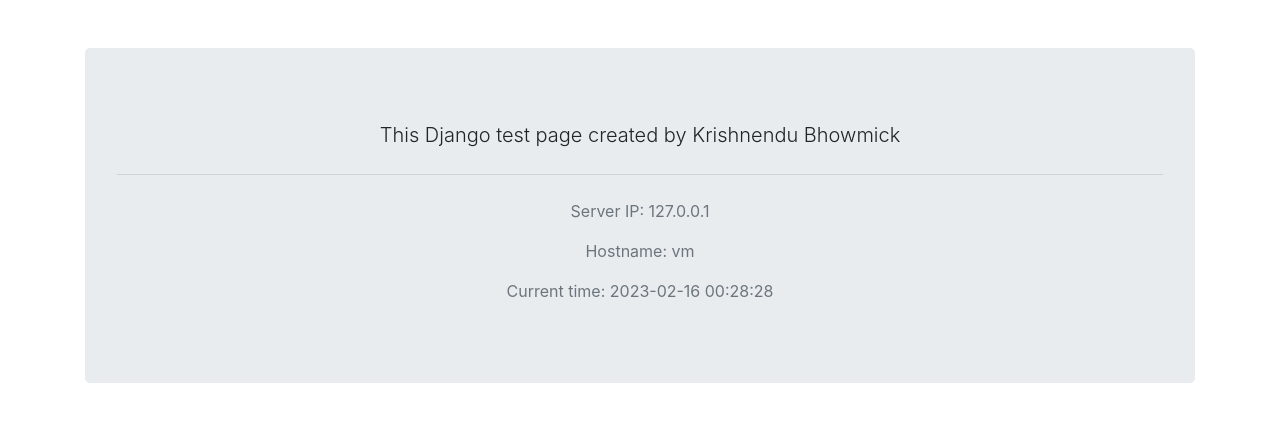
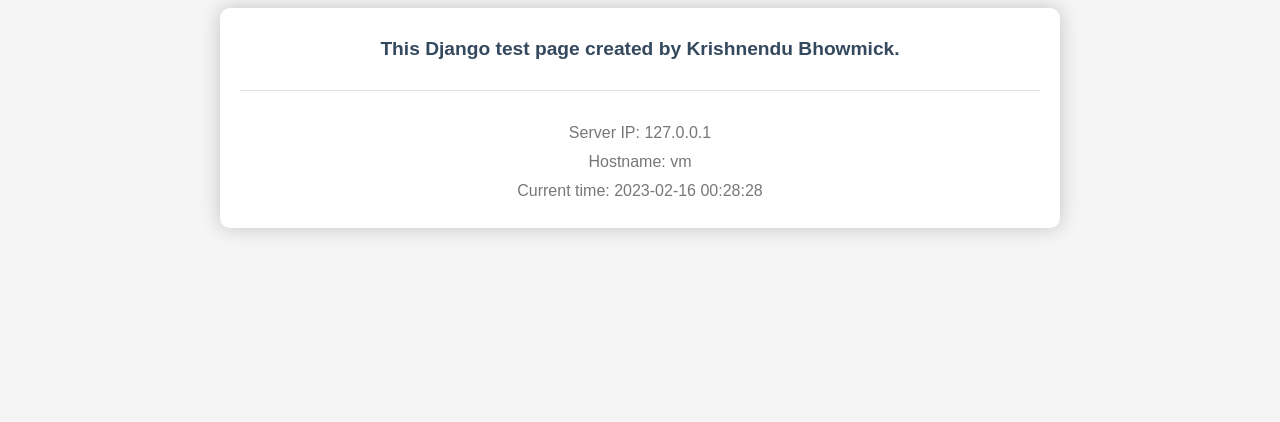
Before and after one commit to bhowmickkrishnendu/django-hello-world-app, a Django app: page / in a window 1280 px wide. Shown: the top 422 px of the page. Run offline with Django 4.2, Linux system fonts and the light colour scheme; some libraries are stand-ins or nearby versions.

Commit message:
Updated HTML.

```diff
--- a/helloworld/templates/hello.html
+++ b/helloworld/templates/hello.html
@@ -1,22 +1,63 @@
-<!-- This is the HTML code for the web page. -->
 <!DOCTYPE html>
 <html>
   <head>
     <meta charset="UTF-8">
     <meta name="viewport" content="width=device-width, initial-scale=1.0">
-  <link rel="stylesheet" href="https://stackpath.bootstrapcdn.com/bootstrap/4.5.2/css/bootstrap.min.css" integrity="sha384-JcKb8q3iqJ61gNV9KGb8thSsNjpSL0n8PARn9HuZOnIxN0hoP+VmmDGMN5t9UJ0Z" crossorigin="anonymous">
     <title>Hello World</title>
+    <style>
+      body {
+        font-family: Arial, sans-serif;
+        background-color: #f5f5f5;
+      }
+      .container {
+        max-width: 800px;
+        margin: 0 auto;
+        padding: 20px;
+        background-color: #fff;
+        border-radius: 10px;
+        box-shadow: 0 0 20px rgba(0, 0, 0, 0.2);
+      }
+      h1 {
+        font-size: 3em;
+        font-weight: 900;
+        color: #2c3e50;
+        margin-top: 0;
+        margin-bottom: 10px;
+        text-align: center;
+        text-shadow: 2px 2px 0 #ecf0f1, 4px 4px 0 #bdc3c7, 6px 6px 0 #95a5a6;
+      }
+      p {
+        font-size: 1.2em;
+        font-weight: 600;
+        color: #34495e;
+        text-align: center;
+        margin-top: 0;
+        margin-bottom: 20px;
+      }
+      hr {
+        border: 0;
+        height: 1px;
+        background-color: #e0e0e0;
+        margin: 30px 0;
+      }
+      .text-muted {
+        font-size: 1em;
+        font-weight: 400;
+        color: #777;
+        margin-bottom: 5px;
+        line-height: 1.5;
+        text-align: center;
+      }
+    </style>
   </head>
   <body>
-  <div class="container mt-5">
-    <div class="jumbotron text-center">
-      <h1 class="display-4">{{ message }}</h1>
-      <p class="lead">This Django test page created by Krishnendu Bhowmick</p>
-      <hr class="my-4">
+    <div class="container">
+      <h1>{{ message }}</h1>
+      <p>This Django test page created by Krishnendu Bhowmick.</p>
+      <hr>
       <p class="text-muted">Server IP: {{ ip }}</p>
       <p class="text-muted">Hostname: {{ hostname }}</p>
       <p class="text-muted">Current time: {{ current_time }}</p>
     </div>
-  </div>
   </body>
 </html>
```
Lines whose indentation alone changed are shown as unchanged.
